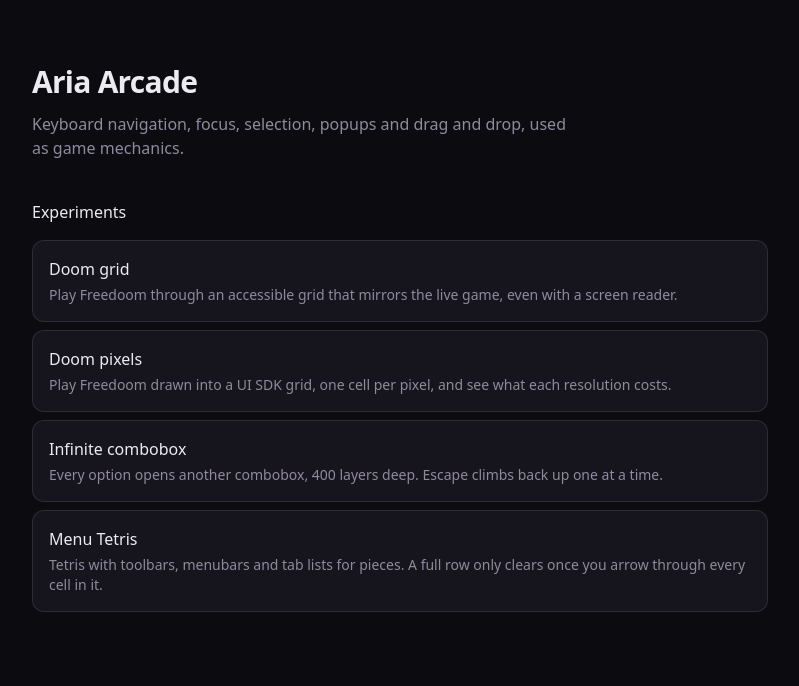
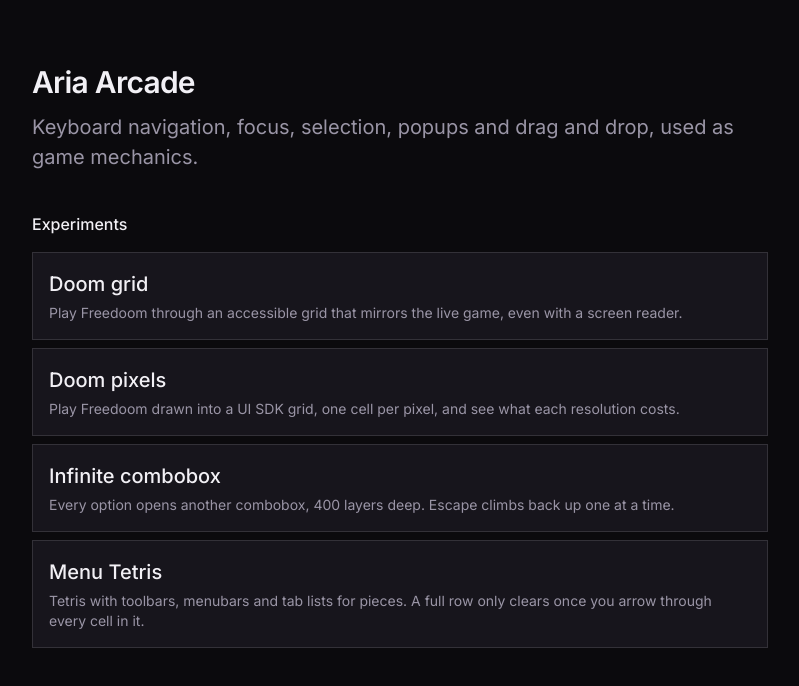
Before and after one commit to sadmann7/aria-arcade, a Next.js app: page / in a window 1280 px wide. Shown: the top 686 px of the page, without its empty margins (240-1039 px from the left). Built offline with nearby package versions, Linux system fonts and the light colour scheme.

Commit message:
feat(theme): use the arcade palette, fonts and square corners

```diff
--- a/src/app/layout.tsx
+++ b/src/app/layout.tsx
@@ -1,5 +1,46 @@
 import "@/styles/globals.css";
 import type { Metadata, Viewport } from "next";
+
+import {
+  Archivo,
+  Archivo_Black,
+  Inter,
+  Silkscreen,
+  VT323,
+} from "next/font/google";
+
+const archivo = Archivo({
+  subsets: ["latin"],
+  axes: ["wdth"],
+  variable: "--font-archivo",
+});
+
+const archivoBlack = Archivo_Black({
+  subsets: ["latin"],
+  weight: "400",
+  variable: "--font-archivo-black",
+});
+
+const silkscreen = Silkscreen({
+  subsets: ["latin"],
+  weight: ["400", "700"],
+  variable: "--font-silkscreen",
+});
+
+const vt323 = VT323({
+  subsets: ["latin"],
+  weight: "400",
+  variable: "--font-vt323",
+});
+
+const inter = Inter({
+  subsets: ["latin"],
+  variable: "--font-inter",
+});
+
+const fontVariables = [archivo, archivoBlack, silkscreen, vt323, inter]
+  .map((font) => font.variable)
+  .join(" ");
 
 export const metadata: Metadata = {
   title: { default: "Aria Arcade", template: "%s · Aria Arcade" },
@@ -8,12 +49,12 @@ export const metadata: Metadata = {
 
 export const viewport: Viewport = {
   colorScheme: "dark",
-  themeColor: "#0c0b10",
+  themeColor: "#0b0a0d",
 };
 
 export default function RootLayout({ children }: LayoutProps<"/">) {
   return (
-    <html lang="en">
+    <html lang="en" className={fontVariables}>
       <body>{children}</body>
     </html>
   );
--- a/src/styles/globals.css
+++ b/src/styles/globals.css
@@ -2,18 +2,42 @@
 
 @import "tailwindcss";
 
-@theme static {
-  --font-sans: ui-sans-serif, system-ui, sans-serif;
+@theme {
+  --font-sans: var(--font-inter), ui-sans-serif, system-ui, sans-serif;
   --font-mono: ui-monospace, "SFMono-Regular", Menlo, monospace;
-  --color-background: #0c0b10;
-  --color-foreground: #ecebf2;
-  --color-card: #16141d;
-  --color-muted: #221f2c;
-  --color-muted-foreground: #8f8a9e;
-  --color-border: #ffffff1a;
-  --color-ring: #c58bff;
+  --font-display: var(--font-archivo), var(--font-sans);
+  --font-heavy: var(--font-archivo-black), var(--font-sans);
+  --font-pixel: var(--font-silkscreen), ui-monospace, monospace;
+  --font-readout: var(--font-vt323), ui-monospace, monospace;
+
+  --color-background: #0b0a0d;
+  --color-foreground: #f2f0f5;
+  --color-card: #17151c;
+  --color-muted: #2a2733;
+  --color-muted-foreground: #9a95a6;
+  --color-secondary-foreground: #c9c5d2;
+  --color-faint-foreground: #6e6979;
+  --color-border: #ffffff1f;
+  --color-divider: #ffffff14;
+  --color-input: #ffffff29;
+  --color-ring: #ff5fa2;
   --color-primary: #ff5fa2;
-  --color-primary-foreground: #160b11;
+  --color-primary-foreground: #0b0a0d;
+  --color-accent: #ffc23d;
+  --color-accent-foreground: #0b0a0d;
+  --color-destructive: #e5484d;
+
+  --radius-xs: 0px;
+  --radius-sm: 0px;
+  --radius-md: 0px;
+  --radius-lg: 0px;
+  --radius-xl: 0px;
+  --radius-2xl: 0px;
+  --radius-3xl: 0px;
+  --radius-4xl: 0px;
+
+  --shadow-hard: 6px 6px 0 #000000a6;
+  --shadow-hard-lg: 10px 10px 0 #000000a6;
 }
 
 @layer base {
@@ -25,5 +49,88 @@
     background-color: var(--color-background);
     color: var(--color-foreground);
     font-family: var(--font-sans);
+    font-size: 20px;
+    line-height: 30px;
+  }
+
+  :focus-visible {
+    outline: 2px solid var(--color-ring);
+    outline-offset: 2px;
   }
 }
+
+@layer components {
+  .arcade-label {
+    font-family: var(--font-pixel);
+    font-size: 12px;
+    line-height: 16px;
+    letter-spacing: 0.14em;
+    text-transform: uppercase;
+    color: var(--color-muted-foreground);
+  }
+
+  .arcade-keycap {
+    display: inline-block;
+    border: 1.5px solid var(--color-muted-foreground);
+    padding: 2px 7px;
+    font-family: var(--font-pixel);
+    font-size: 12px;
+    line-height: 16px;
+    letter-spacing: 0.12em;
+    text-transform: uppercase;
+    white-space: nowrap;
+    color: var(--color-foreground);
+  }
+
+  .arcade-hint {
+    font-family: var(--font-pixel);
+    font-size: 12px;
+    line-height: 16px;
+    letter-spacing: 0.12em;
+    text-transform: uppercase;
+    color: var(--color-muted-foreground);
+  }
+
+  .arcade-frame {
+    border: 1px solid var(--color-border);
+    background-color: var(--color-card);
+    box-shadow: var(--shadow-hard-lg);
+  }
+
+  .arcade-panel {
+    display: flex;
+    flex-direction: column;
+    border: 1px solid var(--color-border);
+    background-color: var(--color-card);
+    box-shadow: var(--shadow-hard);
+  }
+
+  .arcade-panel-head {
+    background-color: var(--color-background);
+    padding: 10px 16px;
+  }
+
+  .arcade-panel-row {
+    display: flex;
+    gap: 12px;
+    padding-inline: 16px;
+  }
+
+  .arcade-panel-row + .arcade-panel-row {
+    border-top: 1px solid var(--color-divider);
+  }
+
+  .arcade-readout {
+    font-family: var(--font-readout);
+    font-variant-numeric: tabular-nums;
+    color: var(--color-foreground);
+  }
+
+  .arcade-stat {
+    display: flex;
+    flex: 1 1 0%;
+    flex-direction: column;
+    gap: 2px;
+    min-width: 0;
+  }
+}
```
